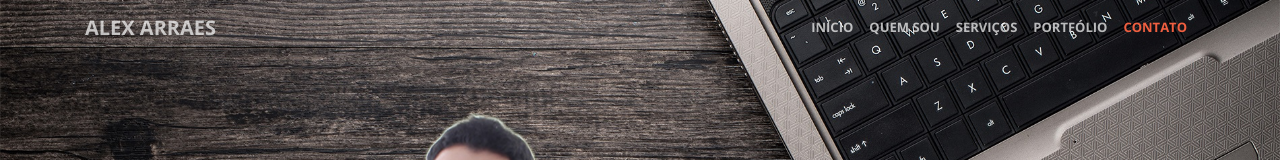
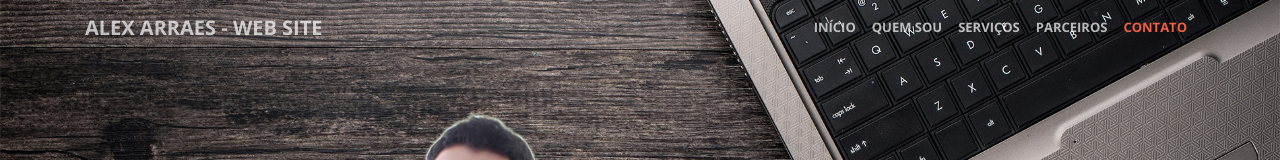
Before and after one commit to alexarraes/Repositorio, a website with bundled scripts: page index.html in a window 1280 px wide. Shown: the top 160 px of the page. Built offline with nearby package versions, Linux system fonts and the light colour scheme.

Commit message:
Parceiro

```diff
--- a/index.html
+++ b/index.html
@@ -6,7 +6,7 @@
   <meta name="viewport" content="width=device-width, initial-scale=1, shrink-to-fit=no">
   <meta name="description" content="">
   <meta name="author" content="">
-  <title>Alex Arraes - Start Bootstrap Theme</title>
+  <title>Alex Arraes - Web Site</title>
   <!-- Bootstrap core CSS -->
   <link href="vendor/bootstrap/css/bootstrap.min.css" rel="stylesheet">
   <!-- Custom fonts for this template -->
@@ -23,7 +23,7 @@
   <!-- Navigation -->
   <nav class="navbar navbar-expand-lg navbar-light fixed-top" id="mainNav">
     <div class="container">
-      <a class="navbar-brand js-scroll-trigger" href="#page-top">ALEX ARRAES</a>
+      <a class="navbar-brand js-scroll-trigger" href="#page-top">ALEX ARRAES - Web Site</a>
       <button class="navbar-toggler navbar-toggler-right" type="button" data-toggle="collapse" data-target="#navbarResponsive" aria-controls="navbarResponsive" aria-expanded="false" aria-label="Toggle navigation"> <span class="navbar-toggler-icon"></span> </button>
       <div class="collapse navbar-collapse" id="navbarResponsive">
         <ul class="navbar-nav ml-auto">
@@ -37,7 +37,7 @@
             <a class="nav-link js-scroll-trigger" href="#services">SERVIÇOS</a>
           </li>
           <li class="nav-item">
-            <a class="nav-link js-scroll-trigger" href="#portfolio">PORTFÓLIO</a>
+            <a class="nav-link js-scroll-trigger" href="#parceiros">PARCEIROS</a>
           </li>
           <li class="nav-item">
             <a class="nav-link js-scroll-trigger" href="#contact">CONTATO</a>
@@ -112,7 +112,7 @@
       </div>
     </div>
   </section>
-  <section class="p-0" id="portfolio">
+  <section class="p-0" id="parceiros">
     <div class="container-fluid">
       <div class="row no-gutter popup-gallery">
         <div class="col-lg-4 col-sm-6">
```
